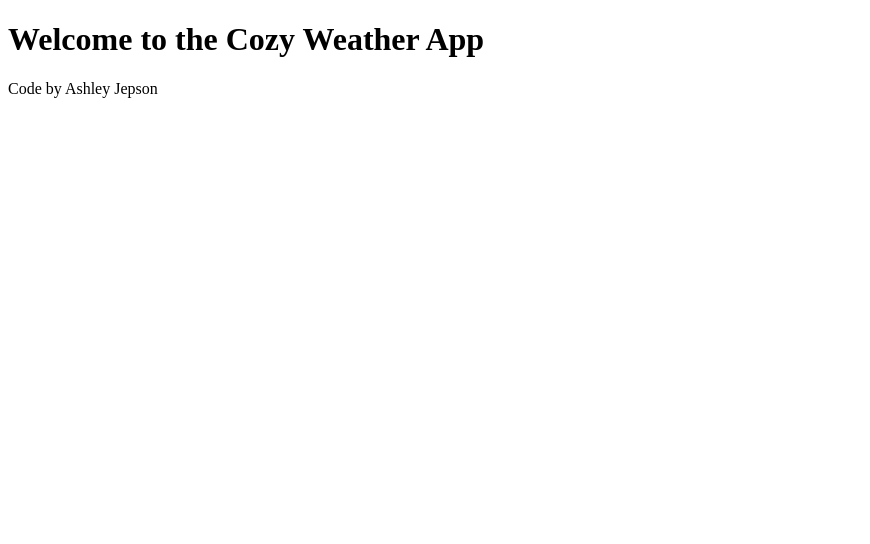
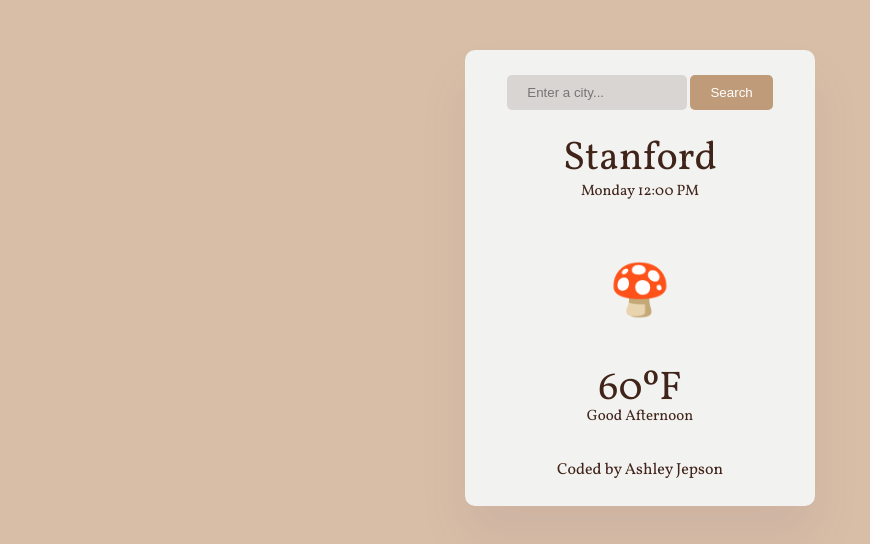
Before and after one commit to ajepson5/cozy-weather-app, a plain HTML site: page index.html in a window 1280 px wide. Shown: the whole page, without its empty margins (0-870 px from the left). Drawn offline with Linux system fonts and the light colour scheme.

Commit message:
Added basic CSS styling

```diff
--- a/index.html
+++ b/index.html
@@ -5,10 +5,23 @@
     <meta name="viewport" content="width=device-width, initial-scale=1.0" />
     <title>Cozy Weather App</title>
     <link rel="stylesheet" href="style.css" />
+    <link rel="preconnect" href="https://fonts.googleapis.com">
+<link rel="preconnect" href="https://fonts.gstatic.com" crossorigin>
+<link href="https://fonts.googleapis.com/css2?family=Vollkorn:ital,wght@0,400..900;1,400..900&display=swap" rel="stylesheet">
   </head>
+  <div class="cozy-weather-app">
   <body>
-    <h1>Welcome to the Cozy Weather App</h1>
-    <footer>Code by Ashley Jepson</footer>
+    <form class="search-container">
+      <input type="search" placeholder="Enter a city..." required class="search-input"/>
+      <input type="submit" value="Search" class="search-button"/>
+    </form>
+    <h1>Stanford</h1>
+    <p>Monday 12:00 PM</p>
+    <div class="icon">🍄</div>
+    <div class="temp">60ºF</div>
+    <p>Good Afternoon</p>
+    <footer>Coded by Ashley Jepson</footer>
+    </div>
     <script src="script.js"></script>
   </body>
 </html>
--- a/style.css
+++ b/style.css
@@ -0,0 +1,60 @@
+body {
+  background-color: #d9bea7;
+  text-align: center;
+  font-family: "Vollkorn", serif;
+}
+
+.cozy-weather-app {
+  background: #f2f2f0;
+  color: #402319;
+  max-width: 300px;
+  margin: 50px auto;
+  padding: 25px;
+  box-shadow: 0 30px 50px rgba(65, 50, 100, 0.08);
+  border-radius: 10px;
+}
+
+.search-container {
+  text-align: center;
+}
+
+.search-input {
+  border: none;
+  border-radius: 5px;
+  background: #d9d5d2;
+  width: 60%;
+  padding: 10px 20px;
+}
+
+.search-button {
+  border: none;
+  background: #bf9b7a;
+  color: white;
+  border-radius: 5px;
+  padding: 10px 20px;
+}
+
+h1 {
+  line-height: 5px;
+  padding: 20px 0 0 0;
+  font-weight: normal;
+  font-size: 40px;
+}
+
+p {
+  line-height: 5px;
+  font-size: 15px;
+}
+
+.icon {
+  padding: 50px 0;
+  font-size: 50px;
+}
+
+.temp {
+  font-size: 40px;
+  line-height: 20px;
+}
+footer {
+  padding: 25px 0 0 0;
+}
```
